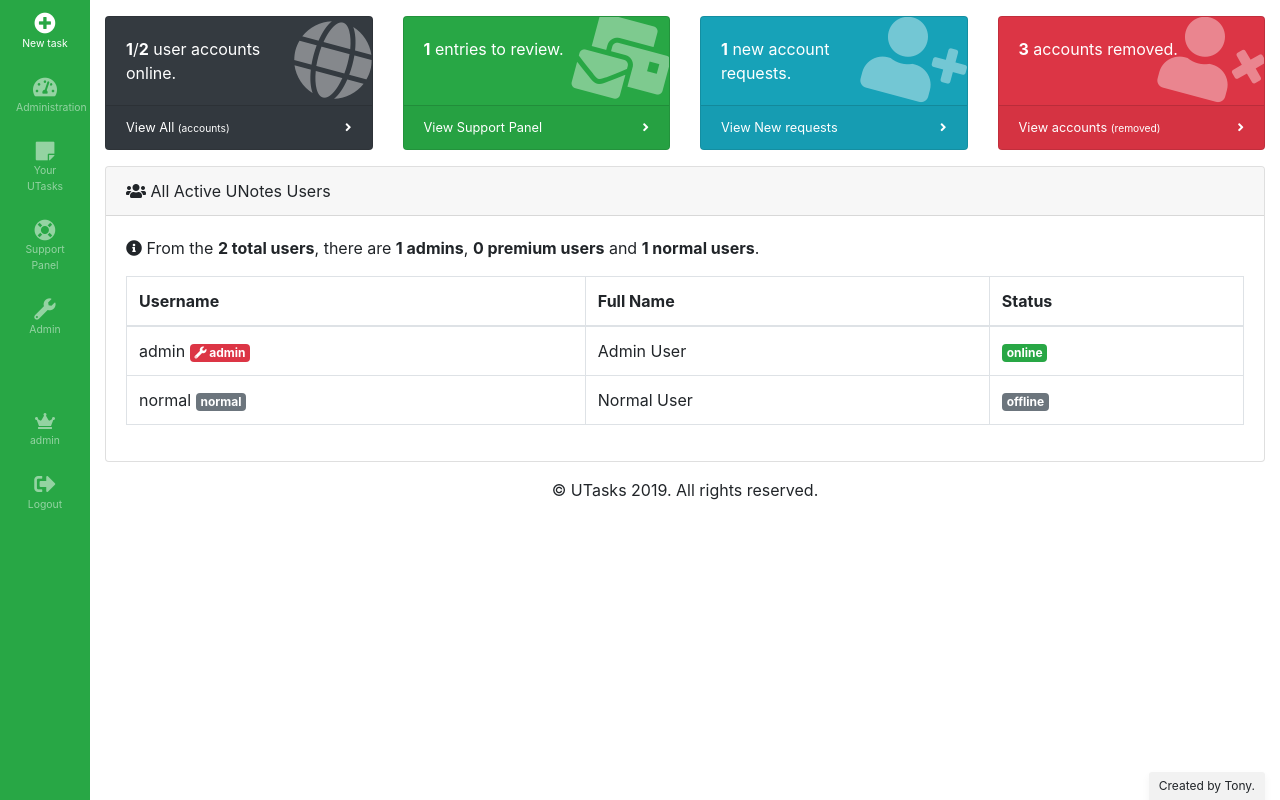
After one commit to Tonemon/UTasks, a PHP site: page /administration in a window 1280 px wide. The commit adds this page. Run offline with PHP 8.4, Linux system fonts and the light colour scheme; a user stored in the database is signed in; data comes from the database, SQL or seed files in the repository; some libraries are stand-ins or nearby versions.

Commit message:
Informatica les 29/11 1
Eerste upload van de administratie pagina.

```diff
--- /dev/null
+++ b/utasks.me/administration.php
@@ -0,0 +1,224 @@
+<?php
+session_start();
+if (!isset($_SESSION['session_tasks_start']))
+	header('location:login?notice=2');
+?>
+
+<!DOCTYPE html>
+<html lang="en">
+  <head>
+    <meta charset="utf-8">
+    <meta http-equiv="X-UA-Compatible" content="IE=edge">
+    <meta name="viewport" content="width=device-width, initial-scale=1, shrink-to-fit=no">
+	<link rel="shortcut icon" type="image/png" href="vendor/img/favicon.png"/>
+	<meta name="description" content="UTasks - Focus more using UTasks">
+    <meta name="author" content="UTasks Group">
+
+    <!-- Bootstrap core CSS-->
+    <link href="vendor/css/bootstrap.min.css" rel="stylesheet">
+
+    <!-- Custom fonts/styles for this template-->
+    <link href="vendor/fontawesome-free/css/all.min.css" rel="stylesheet" type="text/css">
+    <link href="vendor/css/sb-admin.css" rel="stylesheet">
+
+    <!-- Page level plugin CSS-->
+    <link href="vendor/js/datatables/dataTables.bootstrap4.css" rel="stylesheet">
+
+	<title>All your Tasks Online | UTasks User Panel </title>
+  </head>
+  <body id="page-top">
+    <?php include 'aheader.php' ?>
+
+	<div id="content-wrapper">
+      <div class="container-fluid">
+
+	<?php if ($userdat_acctype == "admin"){ // show this when user is admin ?>
+		<?php
+			// count total user accounts
+			$totalsql = "SELECT count(*) FROM UTasksMAIN.users";
+			$countTotal = mysql_query($totalsql) or die(mysql_error());
+			$resTotal = mysql_fetch_array($countTotal);
+			$total = $resTotal[0];
+
+			// count all online users
+			$onlinesql = "SELECT count(*) FROM UTasksMAIN.users WHERE status='online'";
+			$countOnline = mysql_query($onlinesql) or die(mysql_error());
+			$resOnline = mysql_fetch_array($countOnline);
+			$online = $resOnline[0];
+
+			// count new support panel entries
+			$reviewsql = "SELECT count(*) FROM UTasksMAIN.questions WHERE status='TO REVIEW'";
+			$countReview = mysql_query($reviewsql) or die(mysql_error());
+			$resReview = mysql_fetch_array($countReview);
+			$review = $resReview[0];
+
+			// count all new account requests
+			$newrequestsql = "SELECT count(*) FROM UTasksMAIN.usersnew";
+			$countNewrequest = mysql_query($newrequestsql) or die(mysql_error());
+			$resNewrequest = mysql_fetch_array($countNewrequest);
+			$newrequest = $resNewrequest[0];
+
+			// count all removed accounts
+			$removedsql = "SELECT count(*) FROM UTasksMAIN.usersclosed";
+			$countRemoved = mysql_query($removedsql) or die(mysql_error());
+			$resRemoved = mysql_fetch_array($countRemoved);
+			$removed = $resRemoved[0];
+		?>
+
+        <div class="row">
+          <div class="col-xl-3 col-sm-6 mb-3">
+            <div class="card text-white bg-dark o-hidden h-100">
+              <div class="card-body">
+                <div class="card-body-icon">
+                  <i class="fas fa-globe"></i>
+                </div>
+                <div class="mr-5"><b><?php echo $online."</b>/<b>".$total; ?></b> user accounts online.<br></div>
+              </div>
+              <a class="card-footer text-white clearfix small z-1" href="admin?all">
+                <span class="float-left">View All <small>(accounts)</small></span>
+                <span class="float-right">
+                  <i class="fas fa-angle-right"></i>
+                </span>
+              </a>
+            </div>
+          </div>
+          <div class="col-xl-3 col-sm-6 mb-3">
+            <div class="card text-white bg-success o-hidden h-100">
+              <div class="card-body">
+                <div class="card-body-icon">
+                  <i class="fas fa-mail-bulk"></i>
+                </div>
+                <div class="mr-5"><b><?php echo $review; ?></b> entries to review.</div>
+              </div>
+              <a class="card-footer text-white clearfix small z-1" href="support?new">
+                <span class="float-left">View Support Panel</span>
+                <span class="float-right">
+                  <i class="fas fa-angle-right"></i>
+                </span>
+              </a>
+            </div>
+          </div>
+          <div class="col-xl-3 col-sm-6 mb-3">
+            <div class="card text-white bg-info o-hidden h-100">
+              <div class="card-body">
+                <div class="card-body-icon">
+                  <i class="fas fa-user-plus"></i>
+                </div>
+                <div class="mr-5"><b><?php echo $newrequest; ?></b> new account requests.</div>
+              </div>
+              <a class="card-footer text-white clearfix small z-1" href="admin?new">
+                <span class="float-left">View New requests</span>
+                <span class="float-right">
+                  <i class="fas fa-angle-right"></i>
+                </span>
+              </a>
+            </div>
+          </div>
+          <div class="col-xl-3 col-sm-6 mb-3">
+            <div class="card text-white bg-danger o-hidden h-100">
+              <div class="card-body">
+                <div class="card-body-icon">
+                  <i class="fas fa-user-times"></i>
+                </div>
+                <div class="mr-5"><b><?php echo $removed; ?></b> accounts removed.</div>
+              </div>
+              <a class="card-footer text-white clearfix small z-1" href="admin?removed">
+                <span class="float-left">View accounts <small>(removed)</small></span>
+                <span class="float-right">
+                  <i class="fas fa-angle-right"></i>
+                </span>
+              </a>
+            </div>
+          </div>
+        </div>
+
+        <!-- All users row -->
+		  <div class="row">
+			<div class="col-xl-12 mb-6">
+			  <div class="card o-hidden mb-3" id="transfer">
+				<div class="card-header">
+				  <i class="fas fa-users"></i>
+				  All Active UNotes Users </div>
+				<div class="card-body">
+					<?php
+						// count admins
+						$sql_admins = "SELECT count(*) FROM UTasksMAIN.users WHERE account='admin'";
+						$countAdmins = mysql_query($sql_admins) or die(mysql_error());
+						$resAdmins = mysql_fetch_array($countAdmins);
+						$admins = $resAdmins[0];
+
+						// count premium users
+						$sql_premiums = "SELECT count(*) FROM UTasksMAIN.users WHERE account='premium'";
+						$countPremiums = mysql_query($sql_premiums) or die(mysql_error());
+						$resPremiums = mysql_fetch_array($countPremiums);
+						$premiums = $resPremiums[0];
+
+						// count normal users
+						$sql_normals = "SELECT count(*) FROM UTasksMAIN.users WHERE account='normal'";
+						$countNormals = mysql_query($sql_normals) or die(mysql_error());
+						$resNormals = mysql_fetch_array($countNormals);
+						$normals = $resNormals[0];
+					?>
+					<p><i class="fas fa-info-circle"></i> From the <b><?php echo $total; ?> total users</b>, there are <b><?php echo $admins; ?> admins</b>, <b><?php echo $premiums; ?> premium users</b> and <b><?php echo $normals; ?> normal users</b>.</p>
+					<div class="table-responsive">
+					<table class="table table-bordered" id="dataTable" width="100%" cellspacing="0">
+						<?php
+							include '_inc/dbconn.php';
+							if ($userdat_acctype == "admin"){ // check if admin (shows all users)
+								$query2 = "SELECT * FROM UTasksMAIN.users";
+								$res2 = mysql_query($query2) or die(mysql_error());
+							} else { // showing only all normal/premium users
+								$query2 = "SELECT * FROM UTasksMAIN.users WHERE account='normal' OR account='premium'";
+								$res2 = mysql_query($query2) or die(mysql_error());
+							}
+						?>
+						<thead>
+						<tr>
+							<th>Username</th>
+							<th>Full Name</th>
+							<th>Status</th>
+						</tr>
+						</thead>
+						<tbody>
+						<?php
+                        while($rws = mysql_fetch_array($res2)){
+							if ($rws[4] == "admin"){ // setting colors for account type badges
+								$badgecolor = "danger";
+							} elseif ($rws[4] == "premium"){
+								$badgecolor = "info";
+							} else {
+								$badgecolor = "secondary";
+							}
+
+							if ($rws[12] == "online"){ // setting colors for account status badges
+								$badge2color = "success";
+							} else {
+								$badge2color = "secondary";
+							}
+
+                            echo "<td>";
+                            echo $rws[11]." <span class='badge badge-".$badgecolor."'>";
+                            if ($rws[4] == "premium"){ echo "<i class='fas fa-gem'></i> "; }
+                            if ($rws[4] == "admin"){ echo "<i class='fas fa-wrench'></i> "; }
+                            echo $rws[4]."</span>";
+                            echo "</td>";
+							echo "<td>".$rws[1]."</td>";
+							echo "<td><span class='badge badge-".$badge2color."'>".$rws[12]."</span></td>";
+                            echo "</tr>";
+                        }
+                        ?>
+					  </tbody>
+					</table>
+					</div>
+				</div>
+			  </div>
+			</div>
+		  </div> <!-- /.row -->
+    <?php
+		} else { // non-admins can't access this page
+			header('location:home?error=2');
+		}
+
+	?>
+
+    <?php include 'afooter.php' ?>
--- a/utasks.me/aheader.php
+++ b/utasks.me/aheader.php
@@ -68,17 +68,18 @@
         </li>
         <?php } elseif ($userdat_acctype == "admin"){ ?>
           <li class="nav-item">
-            <a class="nav-link" href="home">
-              <i class="fas fa-tachometer-alt fa-lg"></i></i><span>Dashboard</span>
+            <a class="nav-link" href="administration">
+              <i class="fas fa-tachometer-alt fa-lg"></i></i><span>Administration</span>
             </a>
           </li>
           <li class="nav-item dropdown">
             <a class="nav-link dropdown-toggle" href="#" id="pagesDropdown" role="button" data-toggle="dropdown" aria-haspopup="true" aria-expanded="false">
-              <i class="fas fa-sticky-note fa-lg"></i> <span>Task Actions</span>
+              <i class="fas fa-sticky-note fa-lg"></i> <span>Your UTasks</span>
             </a>
             <div class="dropdown-menu" aria-labelledby="pagesDropdown">
-              <h6 class="dropdown-header">More Task Actions</h6>
+              <h6 class="dropdown-header">Your UTasks Environment</h6>
               <div class="dropdown-divider"></div>
+              <a class="dropdown-item" href="home"><i class="fas fa-fw fa-tachometer-alt"></i> Dashboard</a>
               <a class="dropdown-item" href="tasks?show=all"><i class="fas fa-fw fa-sticky-note"></i> All Tasks</a>
               <a class="dropdown-item" href="labels"><i class="fas fa-fw fa-folder-open"></i> Labels
               </a>
```
Also changed, not shown: utasks.me/login.php (+5 -3 lines).
